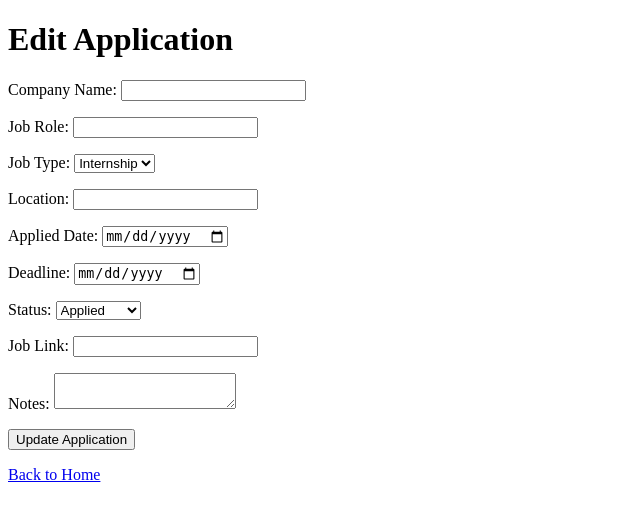
After one commit to HASIN-2007/InternTrack, a Flask app: template templates/edit.html in a window 1280 px wide. The commit adds this page. Shown: the top 521 px of the page, without its empty margins (0-640 px from the left). Run offline with Flask 3, Linux system fonts and the light colour scheme; the template is opened without the code that fills it, so the values that code supplies are empty.

Commit message:
Add edit application feature

```diff
--- a/app.py
+++ b/app.py
@@ -1,5 +1,5 @@
 import sqlite3
-from flask import Flask, render_template, request, redirect
+from flask import Flask, render_template, request, redirect, abort
 
 app = Flask(__name__)
 
@@ -70,6 +70,63 @@ def add_application():
     return render_template("add.html", error=error)
 
 
+@app.route("/edit/<int:id>", methods=["GET", "POST"])
+def edit_application(id):
+    conn = sqlite3.connect("database.db")
+    conn.row_factory = sqlite3.Row
+    application = conn.execute(
+        "SELECT * FROM applications WHERE id = ?", (id,)
+    ).fetchone()
+
+    if application is None:
+        conn.close()
+        abort(404)
+
+    error = None
+
+    if request.method == "POST":
+        company_name = request.form["company_name"].strip()
+        job_role = request.form["job_role"].strip()
+        job_type = request.form["job_type"]
+        location = request.form["location"].strip()
+        applied_date = request.form["applied_date"]
+        deadline = request.form["deadline"]
+        application_status = request.form["application_status"]
+        job_link = request.form["job_link"].strip()
+        notes = request.form["notes"].strip()
+
+        if company_name == "" or job_role == "":
+            error = "Company name and job role are required."
+            application = {
+                "id": id,
+                "company_name": company_name,
+                "job_role": job_role,
+                "job_type": job_type,
+                "location": location,
+                "applied_date": applied_date,
+                "deadline": deadline,
+                "application_status": application_status,
+                "job_link": job_link,
+                "notes": notes,
+            }
+        else:
+            conn.execute(
+                """UPDATE applications
+                SET company_name = ?, job_role = ?, job_type = ?,
+                    location = ?, applied_date = ?, deadline = ?,
+                    application_status = ?, job_link = ?, notes = ?
+                WHERE id = ?""",
+                (company_name, job_role, job_type, location, applied_date,
+                 deadline, application_status, job_link, notes, id),
+            )
+            conn.commit()
+            conn.close()
+            return redirect("/")
+
+    conn.close()
+    return render_template("edit.html", application=application, error=error)
+
+
 @app.route("/delete/<int:id>", methods=["POST"])
 def delete_application(id):
     conn = sqlite3.connect("database.db")
--- /dev/null
+++ b/templates/edit.html
@@ -0,0 +1,54 @@
+<!DOCTYPE html>
+<html>
+<head>
+    <title>Edit Application - InternTrack</title>
+</head>
+<body>
+    <h1>Edit Application</h1>
+
+    {% if error %}
+        <p style="color: red;">{{ error }}</p>
+    {% endif %}
+
+    <form method="POST" action="/edit/{{ application['id'] }}">
+        <p>Company Name:
+            <input type="text" name="company_name" value="{{ application['company_name'] }}">
+        </p>
+        <p>Job Role:
+            <input type="text" name="job_role" value="{{ application['job_role'] }}">
+        </p>
+        <p>Job Type:
+            <select name="job_type">
+                {% for t in ["Internship", "Full-time"] %}
+                <option {% if application['job_type'] == t %}selected{% endif %}>{{ t }}</option>
+                {% endfor %}
+            </select>
+        </p>
+        <p>Location:
+            <input type="text" name="location" value="{{ application['location'] }}">
+        </p>
+        <p>Applied Date:
+            <input type="date" name="applied_date" value="{{ application['applied_date'] }}">
+        </p>
+        <p>Deadline:
+            <input type="date" name="deadline" value="{{ application['deadline'] }}">
+        </p>
+        <p>Status:
+            <select name="application_status">
+                {% for s in ["Applied", "Shortlisted", "Interview", "Selected", "Rejected"] %}
+                <option {% if application['application_status'] == s %}selected{% endif %}>{{ s }}</option>
+                {% endfor %}
+            </select>
+        </p>
+        <p>Job Link:
+            <input type="text" name="job_link" value="{{ application['job_link'] }}">
+        </p>
+        <p>Notes:
+            <textarea name="notes">{{ application['notes'] }}</textarea>
+        </p>
+        <button type="submit">Update Application</button>
+    </form>
+
+    <p><a href="/">Back to Home</a></p>
+</body>
+</html>
--- a/templates/index.html
+++ b/templates/index.html
@@ -30,6 +30,7 @@
             <td>{{ app["application_status"] }}</td>
             <td>{{ app["deadline"] }}</td>
             <td>
+                <a href="/edit/{{ app['id'] }}">Edit</a>
                 <form method="POST" action="/delete/{{ app['id'] }}"
                       onsubmit="return confirm('Delete this application?');">
                     <button type="submit">Delete</button>
```
